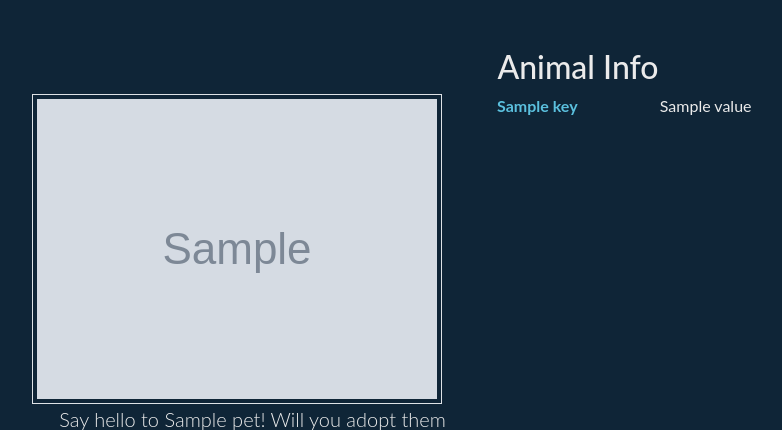
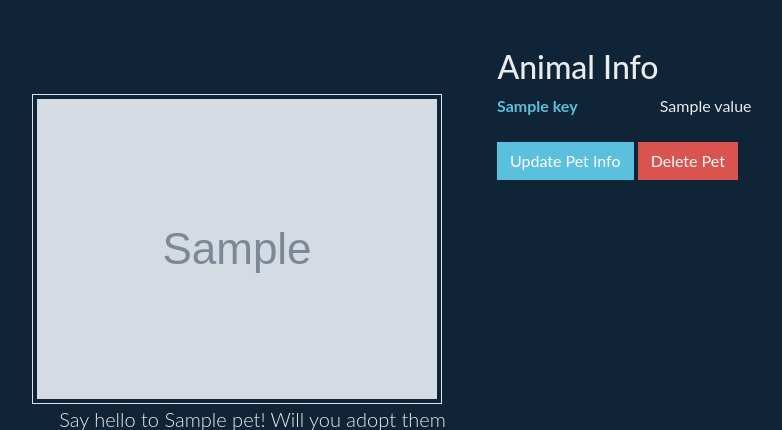
Before and after one commit to AllenChenRR/cs467-capstone, a Flask app: template templates/pet-profile.html in a window 1280 px wide. Shown: the part 56-486 px from the top of the page, without its empty margins (62-844 px from the left). Run offline with Flask 2, Linux system fonts and the light colour scheme; the template is opened without the code that fills it: most values are stand-ins (such as "Sample title", 1, 10 or a date in 2020); grey boxes marked "Sample" are stand-in pictures; some libraries are stand-ins or nearby versions.

Commit message:
add update and delete buttons

```diff
--- a/templates/pet-profile.html
+++ b/templates/pet-profile.html
@@ -26,11 +26,10 @@
                     </div>
                 </div>
                 {% endfor %}
-                {% if session["user"] and session["user"]["is_admin"] == true %}
-                <p class="text-left mt-2">
-                    <a href="/" class="btn btn-info">Update Pet Info</a>
+                <p class="text-left mt-2 ml-4">
+                    <a href="/" class="btn btn-info"> Update Pet Info</a>
+                    <a href="/" class="btn btn-danger"> Delete Pet</a>
                 </p>
-                {% endif %}
                 <!-- Inner table with pet data ends here-->
             </div>
         </div>
```
